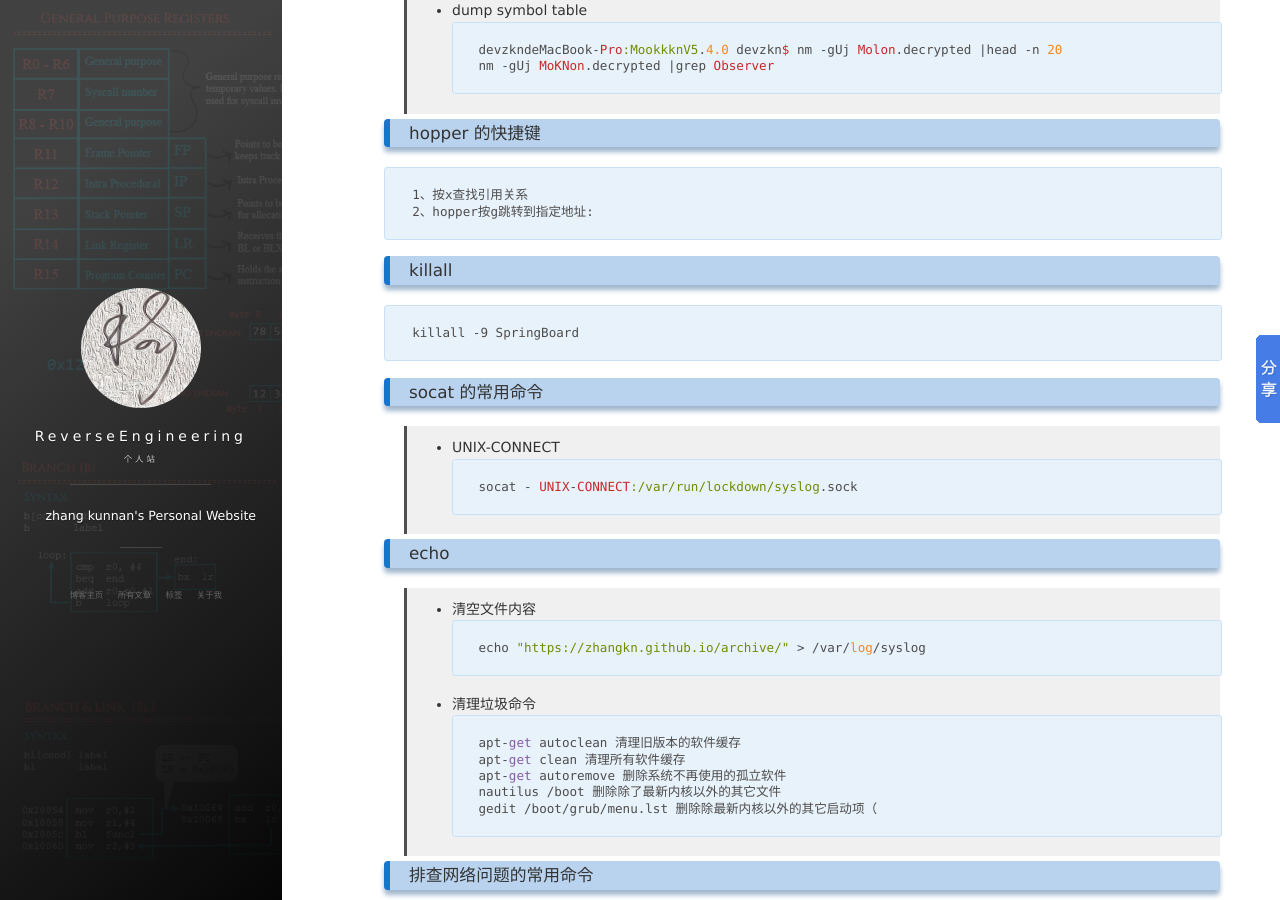
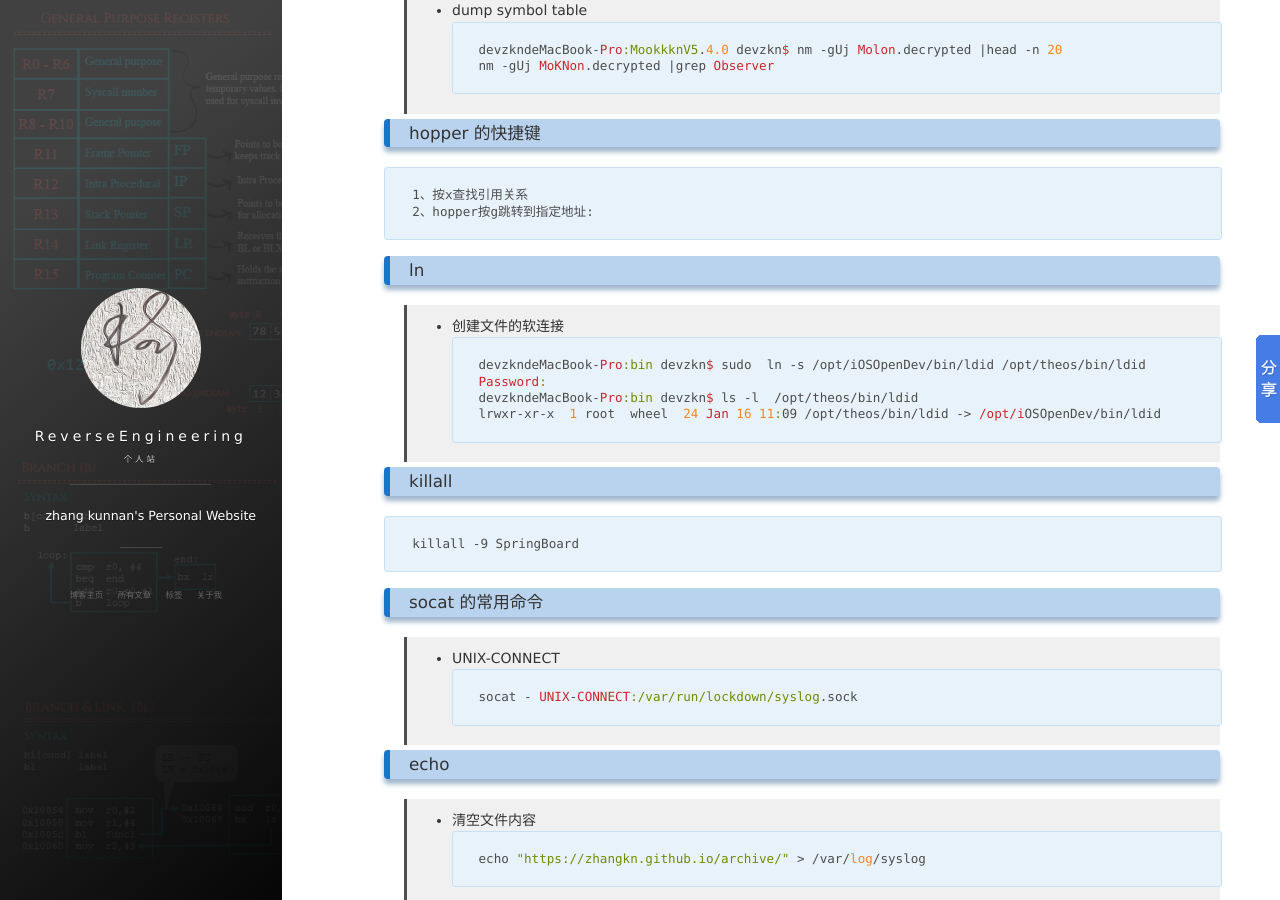
Before and after one commit to zhangkn/zhangkn.github.io, a Jekyll site: the page built from _posts/2017-12-14-usefulCommand.md, in a window 1280 px wide and 900 px high, scrolled down 1450 px. Built offline with Jekyll 4.4.1, drawn with Linux system fonts in a browser that asks for light colours; nearby versions of some CDN libraries; comment, search, counter and statistics services are not loaded.

Commit message:
创建文件的软连接

````diff
--- a/_posts/2017-12-14-usefulCommand.md
+++ b/_posts/2017-12-14-usefulCommand.md
@@ -82,6 +82,16 @@ nm -gUj MoKNon.decrypted |grep Observer
 ```
 1、按x查找引用关系
 2、hopper按g跳转到指定地址:
+```
+
+### ln
+
+>* 创建文件的软连接
+```
+devzkndeMacBook-Pro:bin devzkn$ sudo  ln -s /opt/iOSOpenDev/bin/ldid /opt/theos/bin/ldid
+Password:
+devzkndeMacBook-Pro:bin devzkn$ ls -l  /opt/theos/bin/ldid
+lrwxr-xr-x  1 root  wheel  24 Jan 16 11:09 /opt/theos/bin/ldid -> /opt/iOSOpenDev/bin/ldid
 ```
 
 ### killall
````
Also changed, not shown: _posts/2018-01-10-iOSOpenDevInstallFailed.md (+5 -0 lines).
